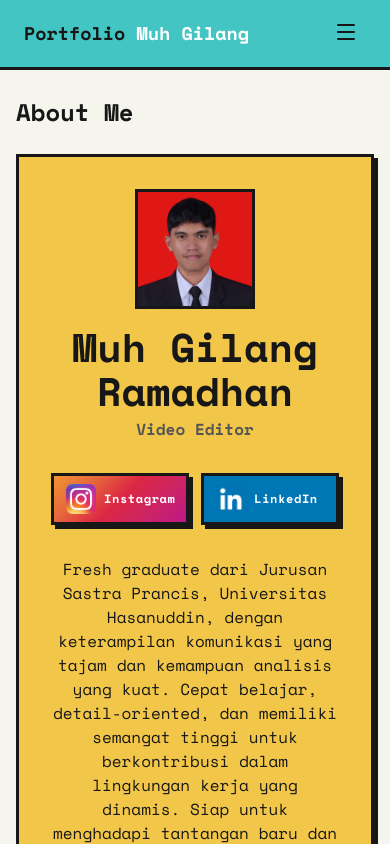
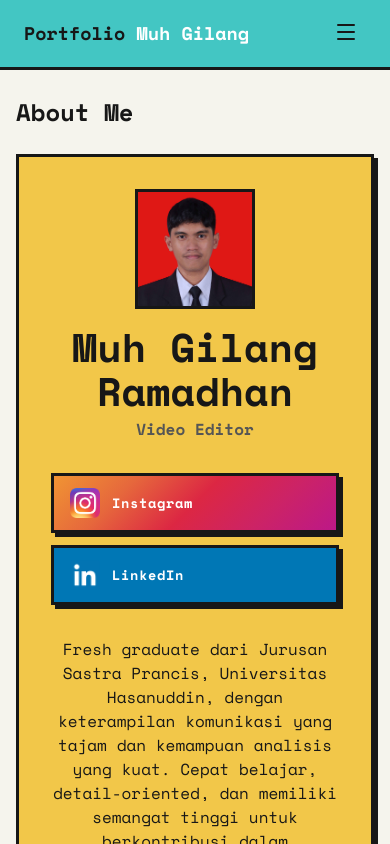
Before and after one commit to TerangbulanCoklatKacang/PORTFOLIO, a React (Vite) app: page / in a window 390 px wide. Shown: the top 844 px of the page. Built offline with nearby package versions, Linux system fonts and the light colour scheme.

Commit message:
fix: improve Instagram & LinkedIn buttons on mobile

```diff
--- a/src/index.css
+++ b/src/index.css
@@ -720,7 +720,7 @@ body {
 }
 
 .social-box-label {
-  font-size: 0.75rem;
+  font-size: 0.85rem;
   font-weight: bold;
   letter-spacing: 0.05em;
 }
@@ -1338,17 +1338,18 @@ body {
   }
 
   .about-me-stats {
-    flex-direction: row;
+    flex-direction: column;
     flex-wrap: nowrap;
-    justify-content: center;
+    align-items: stretch;
     gap: 0.75rem;
   }
 
   .social-box {
-    width: 48%;
+    width: 100%;
     min-width: unset;
-    padding: 0.5rem 0.75rem;
-    gap: 0.5rem;
+    padding: 0.75rem 1rem;
+    gap: 0.75rem;
+    justify-content: flex-start;
   }
 
   .about-me-bio {
```
